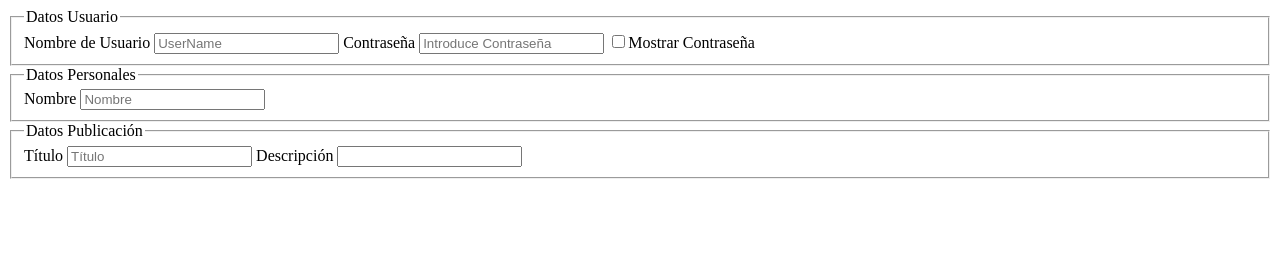
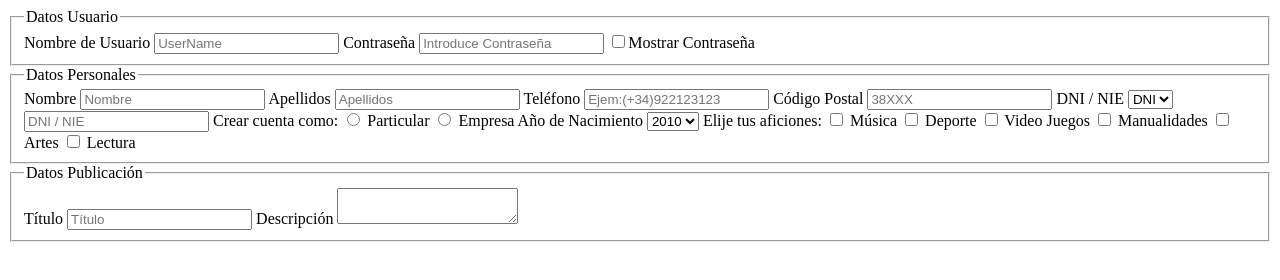
Before and after one commit to ale-castrillo/ale-castrillo.github.io, a plain HTML site: page DEW/UT04-01/index.html in a window 1280 px wide. Drawn offline with Linux system fonts and the light colour scheme.

Commit message:
Update index.html

```diff
--- a/DEW/UT04-01/index.html
+++ b/DEW/UT04-01/index.html
@@ -1,32 +1,88 @@
 <!DOCTYPE html>
 <html lang="en">
+
 <head>
     <meta charset="UTF-8">
     <meta name="viewport" content="width=device-width, initial-scale=1.0">
     <title>Document</title>
 </head>
+
 <body>
     <form action="" method="post">
         <fieldset>
             <legend>Datos Usuario</legend>
+
             <label for="UserName">Nombre de Usuario</label>
             <input type="text" id="UserName" placeholder="UserName">
+
             <label for="contrasena">Contraseña</label>
-            <input type="text" id="contrasena" placeholder="Introduce Contraseña">
+            <input type="password" id="contrasena" placeholder="Introduce Contraseña">
             <input type="checkbox" id="mostrarContr"><label for="mostrarContr">Mostrar Contraseña</label>
+
         </fieldset>
         <fieldset>
             <legend>Datos Personales</legend>
+
             <label for="nombre">Nombre</label>
             <input type="text" id="nombre" placeholder="Nombre">
+
+            <label for="apellidos">Apellidos</label>
+            <input type="text" id="apellidos" placeholder="Apellidos">
+
+            <label for="telefono">Teléfono</label>
+            <input type="tel" id="telefono" placeholder="Ejem:(+34)922123123">
+
+            <label for="codPostal">Código Postal</label>
+            <input type="number" id="codPostal" placeholder="38XXX">
+
+            <label for="dninie">DNI / NIE</label>
+            <select name="selectdninie" id="selectdninie">
+                <option value="dni">DNI</option>
+                <option value="nie">NIE</option>
+            </select>
+            <input type="text" id="dninie" placeholder="DNI / NIE">
+
+            <label for="tipoCuenta">Crear cuenta como:</label>
+            <input type="radio" name="tipoCuenta" id="Particular" value="Particular">
+            <label for="Particular">Particular</label>
+            <input type="radio" name="tipoCuenta" id="Empresa" value="Empresa">
+            <label for="Empresa">Empresa</label>
+
+            <label for="nacimiento">Año de Nacimiento</label>
+            <select name="nacimiento" id="nacimiento">
+                <option value="2010" selected>2010</option>
+                <option value="2009">2009</option>
+                <option value="2008">2008</option>
+                <option value="2007">2007</option>
+                <option value="2006">2006</option>
+            </select>
+
+            <label for="aficiones">Elije tus aficiones:</label>
+            <input type="checkbox" name="aficiones" id="musica" value="musica">
+            <label for="musica">Música</label>
+            <input type="checkbox" name="aficiones" id="deporte" value="deporte">
+            <label for="deporte">Deporte</label>
+            <input type="checkbox" name="aficiones" id="videojuegos" value="videojuegos">
+            <label for="videojuegos">Video Juegos</label>
+            <input type="checkbox" name="aficiones" id="manualidades" value="manualidades">
+            <label for="manualidades">Manualidades</label>
+            <input type="checkbox" name="aficiones" id="artes" value="artes">
+            <label for="artes">Artes</label>
+            <input type="checkbox" name="aficiones" id="lectura" value="lectura">
+            <label for="lectura">Lectura</label>
+
         </fieldset>
         <fieldset>
             <legend>Datos Publicación</legend>
+
             <label for="titulo">Título</label>
             <input type="text" id="titulo" placeholder="Título">
-            <label for="titulo">Descripción</label>
-            <input type="textbox" id="titulo">
+
+            <label for="Descripcion">Descripción</label>
+            <textarea name="Descripcion" id="Descripcion"></textarea>
+
         </fieldset>
     </form>
 </body>
+
 </html>
```
